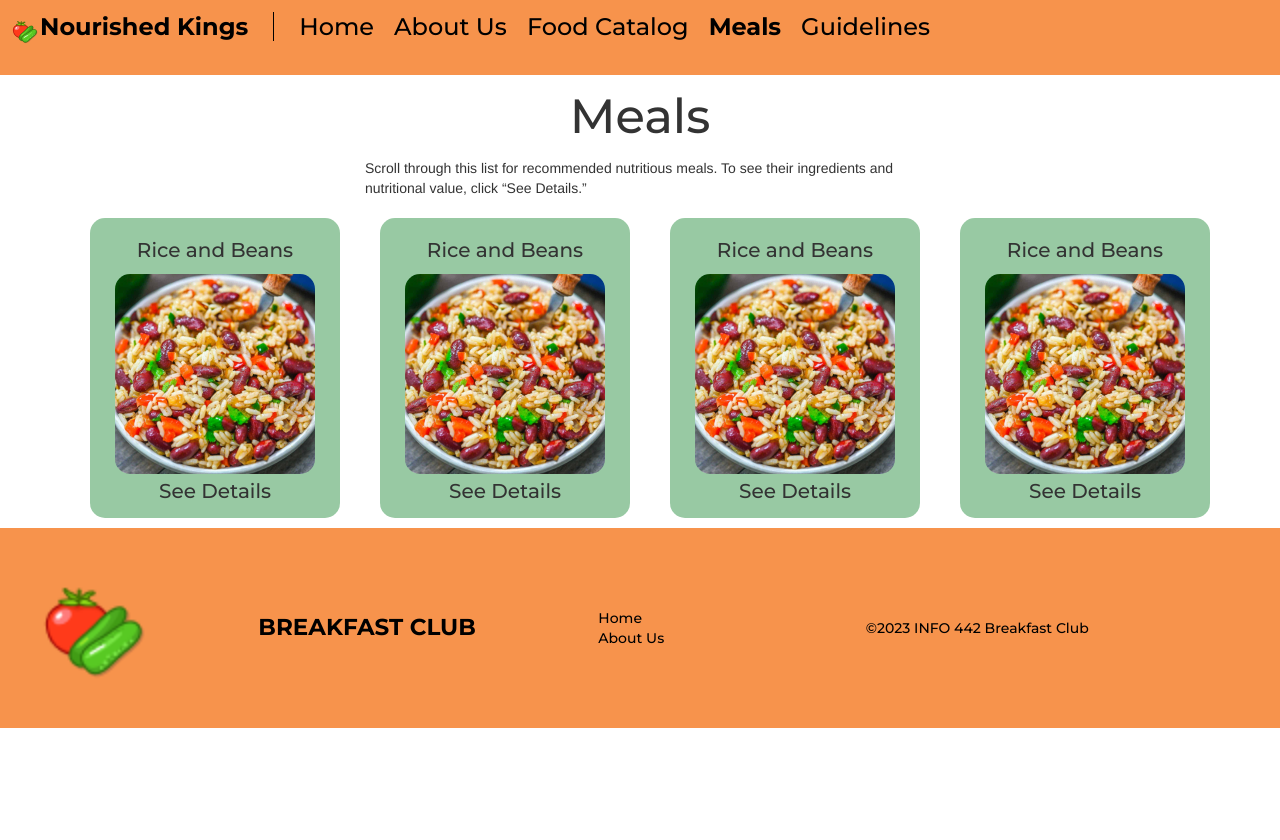
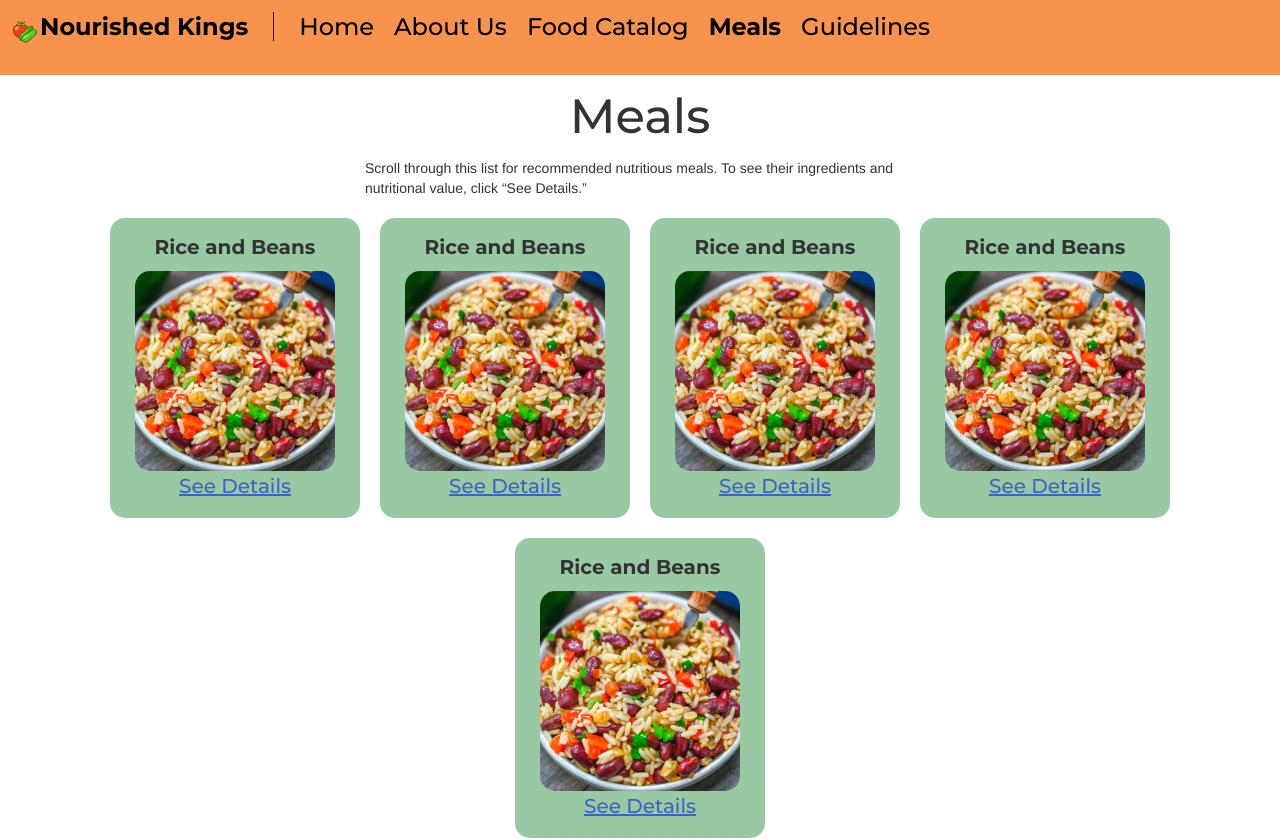
Before and after one commit to UW-INFO442-SP23/breakfast-club, a React (Create React App) app: page /Meals in a window 1280 px wide. Shown: the top 840 px of the page. Before the commit the page ends 800 px from the top, so only its background shows below. Built offline with nearby package versions, Linux system fonts and the light colour scheme; the HTML template or start-up script is replaced by a standard one.

Commit message:
meals progress

```diff
--- a/src/data/meals.JSON
+++ b/src/data/meals.JSON
@@ -1,4 +1,9 @@
 [
+{"name": "Rice and Beans",
+"img": "./img/meals/riceandbeans.jpg",
+"ingredients" : "",
+"info" : {}
+},
 {"name": "Rice and Beans",
 "img": "./img/meals/riceandbeans.jpg",
 "ingredients" : "",
--- a/src/index.css
+++ b/src/index.css
@@ -259,16 +259,10 @@ h1 {
   justify-self: center;
 }
 
-.meals-page {
-
-
-
-}
 
 .meal-container {
   display: flex;
   flex-wrap: wrap;
-  align-items: center;
   justify-content: center;
 }
 
@@ -278,7 +272,6 @@ h1 {
   width: 250px;
   border-radius: 15px;
   margin: 10px;
-  margin-left: 30px;;
 }
 
 .meal-card img {
@@ -289,21 +282,33 @@ h1 {
 }
 
 .meal-title {
-  font-weight: semibold;
+  font-weight: bold;
   font-size: 25px;
   font-family: "Montserrat";
   padding-top: 15px;
 }
 
-
 .meal-card p {
   text-align: center;
   font-family: 'Montserrat';
-  margin-top: 3px;
   font-size: 20px;
 }
 
+.button-div {
+  display: grid;
+}
 
+.meal-card button {
+  font-family: "Montserrat";
+  background-color: transparent;
+  border: none;
+  color: #3B63CA;
+  font-size: 20px;
+}
+
+.button-text {
+  text-decoration: underline;
+}
 
 /* 404 Page */
 /*
--- a/src/pages/meals.js
+++ b/src/pages/meals.js
@@ -7,7 +7,12 @@ export default function Meals(props) {
             <div className="meal-card">
                 <p className="meal-title">{props.info.name}</p>
                 <img src={props.info.img} alt={props.info.name}></img>
-                <p>See Details</p>
+                <div className="button-div">
+                    <button>
+                    <span className="button-text">See Details</span>
+                    </button>
+                </div>
+
             </div>
         );
     }
```
